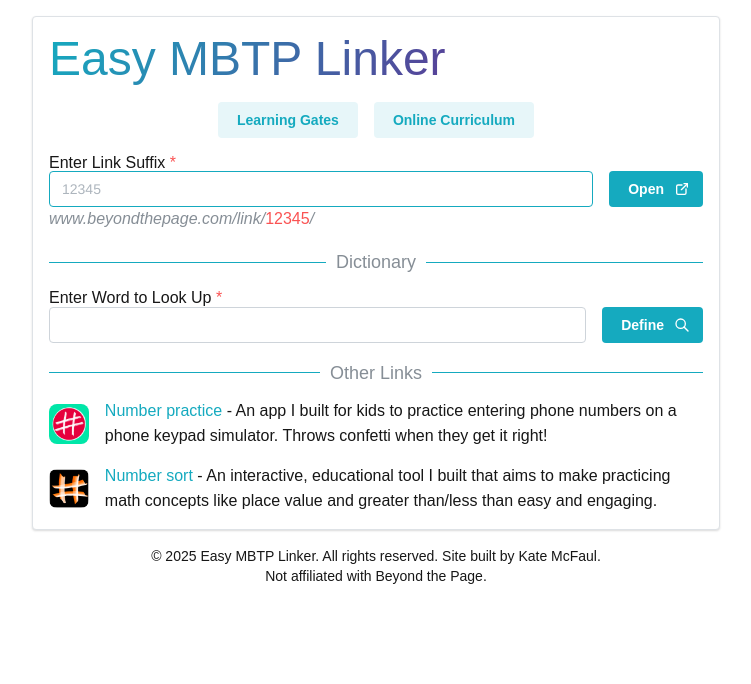
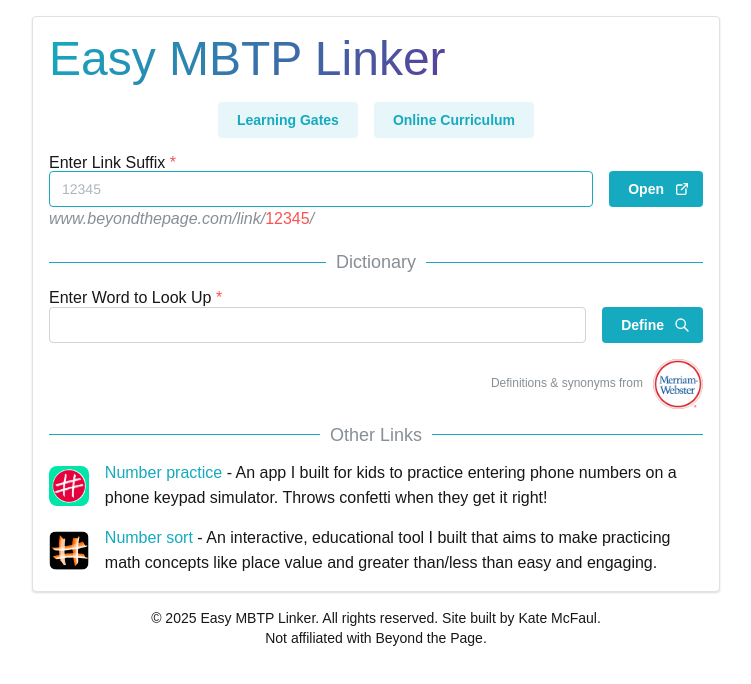
Before and after one commit to craftykate/mbtp-linker, a Next.js app: page / in a window 1280 px wide. Shown: the top 684 px of the page, without its empty margins (264-1015 px from the left). Built offline with nearby package versions, Linux system fonts and the light colour scheme.

Commit message:
Add MW logo to dictionary results

```diff
--- a/components/dictionary/Dictionary.tsx
+++ b/components/dictionary/Dictionary.tsx
@@ -9,6 +9,8 @@ import {
   Button,
   Divider,
   Text,
+  Anchor,
+  Image,
 } from "@mantine/core";
 import { isNotEmpty, useForm } from "@mantine/form";
 import { IconSearch } from "@tabler/icons-react";
@@ -86,6 +88,24 @@ export default function Dictionary() {
         </Stack>
       </form>
       {result && <Results result={result} />}
+      <Group justify="flex-end" align="center" mt="md" gap="xs">
+        <Text size="xs" c="dimmed">
+          Definitions & synonyms from
+        </Text>
+        <Anchor
+          href="https://www.merriam-webster.com"
+          target="_blank"
+          rel="noopener noreferrer"
+          aria-label="Merriam-Webster"
+        >
+          <Image
+            src="/images/MWLogo_LightBG_120x120_2x.png"
+            width={50}
+            height={50}
+            alt="Merriam-Webster®"
+          />
+        </Anchor>
+      </Group>
     </>
   );
 }
```
Also changed, not shown: public/images/MWLogo_LightBG_120x120_2x.png (added).
